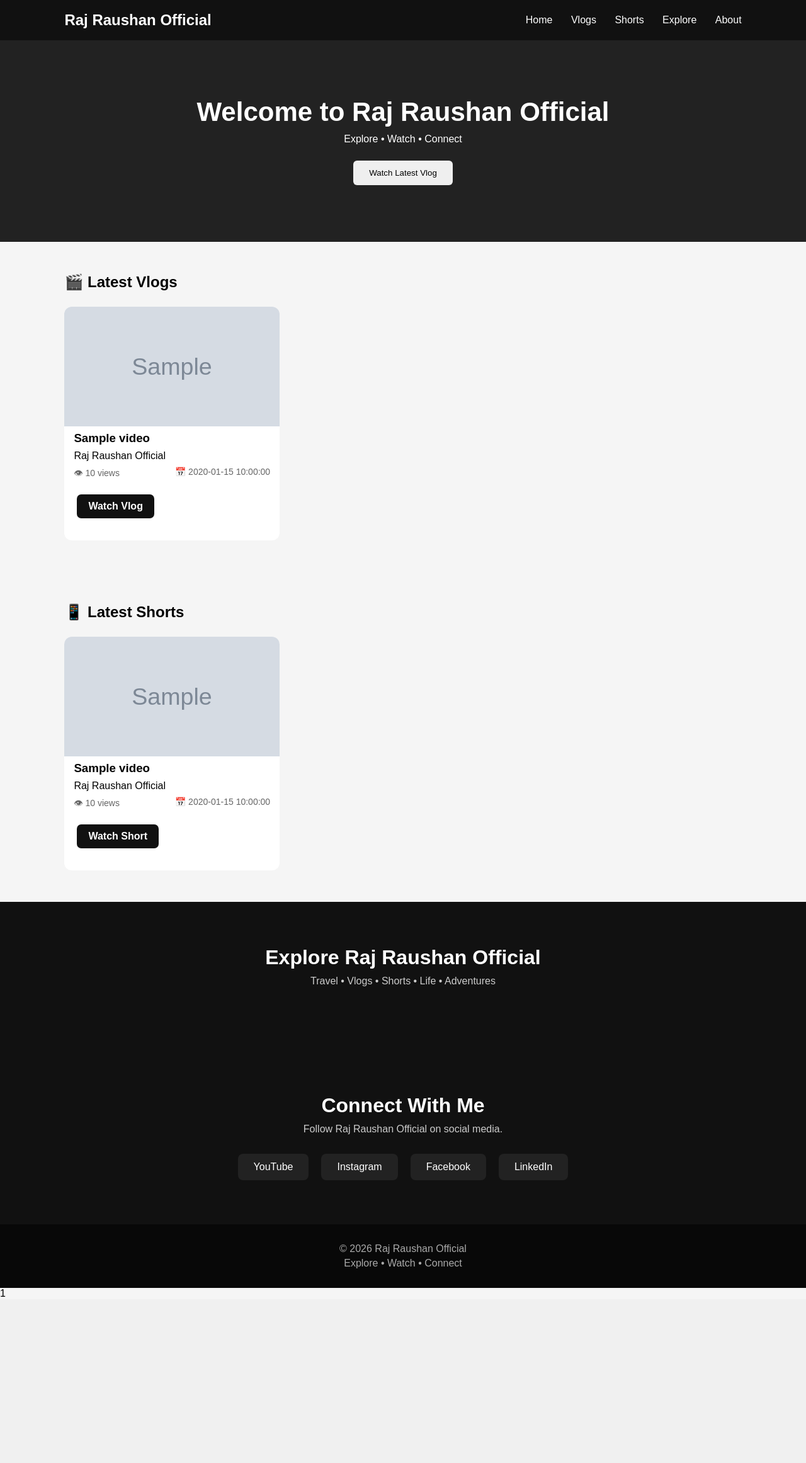
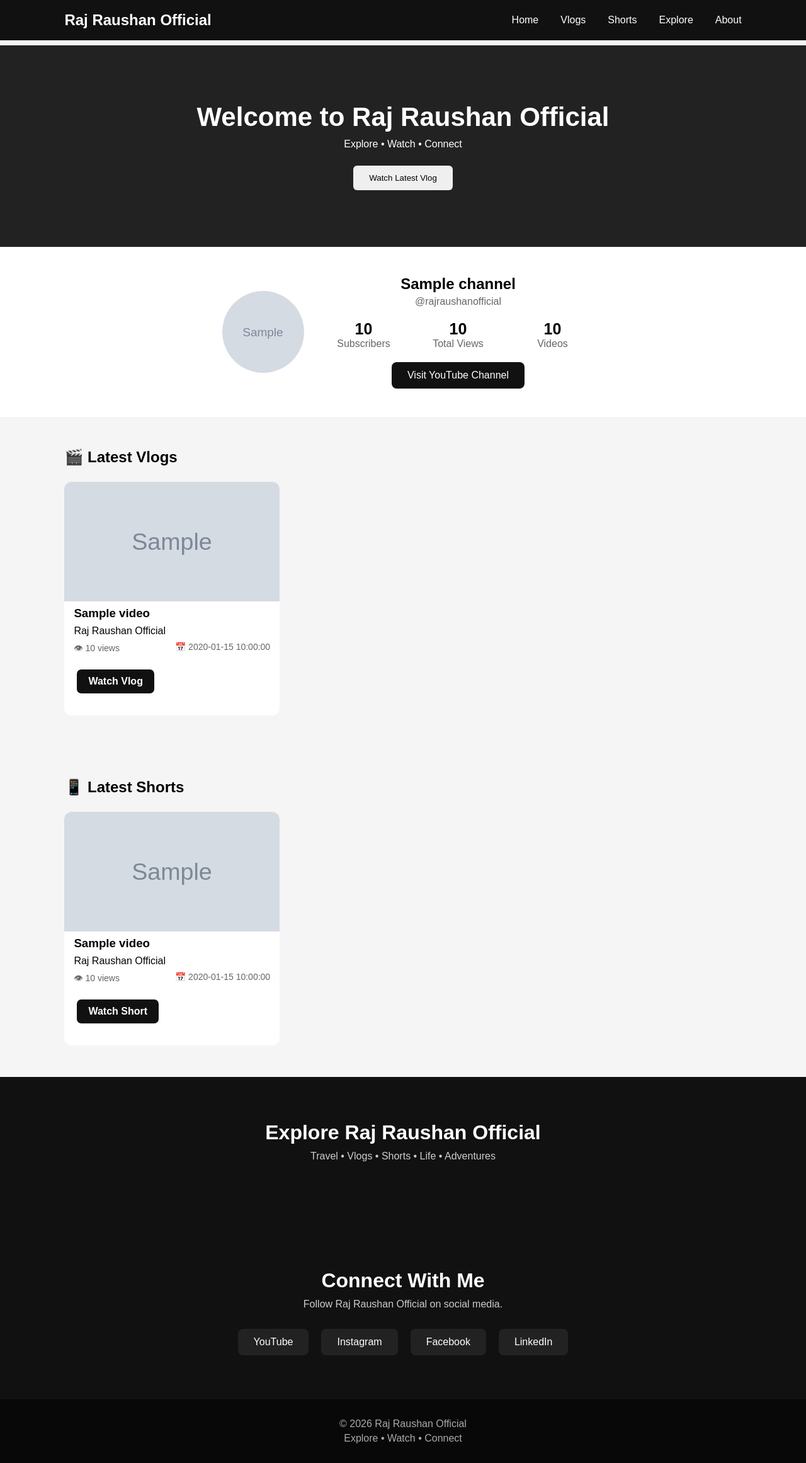
Before and after one commit to rajraushankumar/Raj_Raushan_Official, a Flask app: template templates/index.html in a window 1280 px wide. Shown: the whole page at 63% size. Before the commit the page ends 2059 px from the top, so only its background shows below. Run offline with Flask 3, Linux system fonts and the light colour scheme; the template is opened without the code that fills it: most values are stand-ins (such as "Sample title", 1, 10 or a date in 2020); grey boxes marked "Sample" are stand-in pictures.

Commit message:
"feat: add YouTube channel stats and improve homepage layout"

```diff
--- a/app.py
+++ b/app.py
@@ -5,6 +5,10 @@
 from flask import Flask, render_template
 from dotenv import load_dotenv
 
+
+# =========================
+# BASIC SETUP
+# =========================
 
 load_dotenv()
 
@@ -14,6 +18,10 @@
 CHANNEL_HANDLE = "@rajraushanofficial"
 
 
+# =========================
+# GET LATEST VIDEOS
+# =========================
+
 def get_latest_videos():
 
     if not API_KEY:
@@ -22,7 +30,7 @@
 
     try:
 
-        # Channel details
+        # Get channel uploads playlist
         channel_url = "https://www.googleapis.com/youtube/v3/channels"
 
         channel_params = {
@@ -43,7 +51,6 @@
             print("Channel not found")
             return []
 
-        # Upload playlist ID
         playlist_id = (
             channel_data["items"][0]
             ["contentDetails"]
@@ -51,13 +58,14 @@
             ["uploads"]
         )
 
-        # Latest videos
+
+        # Get latest uploads
         playlist_url = "https://www.googleapis.com/youtube/v3/playlistItems"
 
         playlist_params = {
             "part": "snippet",
             "playlistId": playlist_id,
-            "maxResults": 6,
+            "maxResults": 12,
             "key": API_KEY
         }
 
@@ -81,7 +89,8 @@
 
             video_ids.append(video_id)
 
-            # Date
+
+            # Upload date
             raw_date = snippet.get("publishedAt", "")
 
             try:
@@ -90,7 +99,7 @@
                     "%Y-%m-%dT%H:%M:%SZ"
                 ).strftime("%d %b %Y")
 
-            except:
+            except ValueError:
                 upload_date = raw_date
 
 
@@ -120,7 +129,10 @@
             })
 
 
-        # Get views
+        # =========================
+        # GET VIDEO VIEWS
+        # =========================
+
         if video_ids:
 
             stats_url = "https://www.googleapis.com/youtube/v3/videos"
@@ -169,10 +181,71 @@
         return []
 
 
+# =========================
+# GET CHANNEL INFORMATION
+# =========================
+
+def get_channel_info():
+
+    if not API_KEY:
+        return None
+
+    try:
+
+        url = "https://www.googleapis.com/youtube/v3/channels"
+
+        params = {
+            "part": "snippet,statistics",
+            "forHandle": CHANNEL_HANDLE,
+            "key": API_KEY
+        }
+
+        response = requests.get(
+            url,
+            params=params,
+            timeout=10
+        )
+
+        data = response.json()
+
+        if not data.get("items"):
+            return None
+
+        channel = data["items"][0]
+
+        return {
+            "name": channel["snippet"]["title"],
+
+            "profile_image":
+                channel["snippet"]["thumbnails"]["high"]["url"],
+
+            "subscribers":
+                channel["statistics"].get("subscriberCount", "0"),
+
+            "views":
+                channel["statistics"].get("viewCount", "0"),
+
+            "videos":
+                channel["statistics"].get("videoCount", "0")
+        }
+
+
+    except Exception as error:
+
+        print("Channel Error:", error)
+
+        return None
+
+
+# =========================
+# HOME PAGE
+# =========================
+
 @app.route("/")
 def home():
 
     videos = get_latest_videos()
+    channel = get_channel_info()
 
     vlogs = []
     shorts = []
@@ -187,8 +260,21 @@
         else:
             vlogs.append(video)
 
+
     return render_template(
         "index.html",
         vlogs=vlogs,
-        shorts=shorts
+        shorts=shorts,
+        channel=channel
     )
+
+
+# =========================
+# RUN WEBSITE
+# =========================
+
+if __name__ == "__main__":
+
+    print("Starting Raj Raushan Official...")
+
+    app.run(debug=True)
--- a/static/css/style.css
+++ b/static/css/style.css
@@ -10,18 +10,29 @@
 }
 
 .navbar {
+    position: sticky;
+    top: 0;
+    z-index: 99999;
+
+    width: 100%;
     display: flex;
     justify-content: space-between;
     align-items: center;
+
     padding: 18px 8%;
     background: #111;
     color: white;
 }
 
+.nav-links {
+    display: flex;
+    align-items: center;
+    gap: 35px;
+}
+
 .nav-links a {
     color: white;
     text-decoration: none;
-    margin-left: 25px;
 }
 
 .hero {
@@ -240,3 +251,137 @@
 .watch-btn:hover {
     background: #333;
 }
+
+.channel-profile {
+    display: flex;
+    justify-content: center;
+    align-items: center;
+
+    gap: 45px;
+    padding: 45px 20px;
+
+    background: white;
+}
+
+.channel-image {
+    width: 130px;
+    height: 130px;
+    border-radius: 50%;
+    object-fit: cover;
+}
+
+.channel-details {
+    text-align: center;
+}
+
+.channel-details h2 {
+    margin-bottom: 5px;
+}
+
+.channel-details p {
+    margin-bottom: 20px;
+    color: #666;
+}
+
+.channel-stats {
+    display: flex;
+    justify-content: center;
+    align-items: center;
+
+    gap: 60px;
+    margin: 20px 0;
+}
+
+.channel-stats div {
+    display: flex;
+    flex-direction: column;
+    align-items: center;
+
+    min-width: 100px;
+}
+
+.channel-stats strong {
+    font-size: 25px;
+}
+
+.channel-stats span {
+    color: #666;
+}
+
+.channel-btn {
+    display: inline-block;
+
+    padding: 12px 25px;
+
+    background: #111;
+    color: white;
+
+    text-decoration: none;
+    border-radius: 8px;
+}
+
+/* FIXED NAVBAR */
+
+.navbar {
+    position: fixed;
+    top: 0;
+    left: 0;
+    width: 100%;
+    z-index: 9999;
+
+    display: flex;
+    justify-content: space-between;
+    align-items: center;
+
+    padding: 18px 8%;
+    background: #111;
+    color: white;
+}
+
+body {
+    padding-top: 72px;
+}
+
+
+/* CHANNEL PROFILE */
+
+.channel-profile {
+    display: flex;
+    justify-content: center;
+    align-items: center;
+    gap: 45px;
+
+    padding: 45px 8%;
+    background: white;
+}
+
+.channel-details {
+    text-align: center;
+}
+
+.channel-stats {
+    display: flex;
+    justify-content: center;
+    gap: 50px;
+    margin: 20px 0;
+}
+
+.channel-stats div {
+    display: flex;
+    flex-direction: column;
+    align-items: center;
+}
+
+.channel-image {
+    width: 130px;
+    height: 130px;
+    border-radius: 50%;
+    object-fit: cover;
+}
+
+#vlogs,
+#shorts,
+#explore,
+#about {
+    scroll-margin-top: 90px;
+}
--- a/templates/index.html
+++ b/templates/index.html
@@ -10,7 +10,6 @@
 
     <title>Raj Raushan Official</title>
 
-    <!-- CSS File -->
     <link
         rel="stylesheet"
         href="{{ url_for('static', filename='css/style.css') }}"
@@ -46,13 +45,17 @@
 
 
 
-    <!-- ================= HERO SECTION ================= -->
+    <!-- ================= HERO ================= -->
 
     <section class="hero">
 
-        <h1>Welcome to Raj Raushan Official</h1>
+        <h1>
+            Welcome to Raj Raushan Official
+        </h1>
 
-        <p>Explore • Watch • Connect</p>
+        <p>
+            Explore • Watch • Connect
+        </p>
 
         <a href="#vlogs">
 
@@ -66,11 +69,101 @@
 
 
 
-    <!-- ================= VLOG SECTION ================= -->
+    <!-- ================= CHANNEL PROFILE ================= -->
 
-    <section class="videos" id="vlogs">
+    {% if channel %}
 
-        <h2>🎬 Latest Vlogs</h2>
+    <section class="channel-profile">
+
+        <img
+            src="{{ channel.profile_image }}"
+            alt="Raj Raushan Official"
+            class="channel-image"
+        >
+
+
+        <div class="channel-details">
+
+            <h2>
+                {{ channel.name }}
+            </h2>
+
+            <p>
+                @rajraushanofficial
+            </p>
+
+
+            <div class="channel-stats">
+
+
+                <div>
+
+                    <strong>
+                        {{ "{:,}".format(channel.subscribers|int) }}
+                    </strong>
+
+                    <span>
+                        Subscribers
+                    </span>
+
+                </div>
+
+
+                <div>
+
+                    <strong>
+                        {{ "{:,}".format(channel.views|int) }}
+                    </strong>
+
+                    <span>
+                        Total Views
+                    </span>
+
+                </div>
+
+
+                <div>
+
+                    <strong>
+                        {{ "{:,}".format(channel.videos|int) }}
+                    </strong>
+
+                    <span>
+                        Videos
+                    </span>
+
+                </div>
+
+
+            </div>
+
+
+            <a
+                href="https://www.youtube.com/@rajraushanofficial"
+                target="_blank"
+                class="channel-btn"
+            >
+                Visit YouTube Channel
+            </a>
+
+        </div>
+
+    </section>
+
+    {% endif %}
+
+
+
+    <!-- ================= VLOGS ================= -->
+
+    <section
+        class="videos"
+        id="vlogs"
+    >
+
+        <h2>
+            🎬 Latest Vlogs
+        </h2>
 
 
         <div class="video-container">
@@ -85,8 +178,6 @@
                 <div class="video-card">
 
 
-                    <!-- Thumbnail -->
-
                     <a
                         href="{{ video.url }}"
                         target="_blank"
@@ -99,9 +190,6 @@
 
                     </a>
 
-
-
-                    <!-- Video Information -->
 
                     <div class="video-info">
 
@@ -116,43 +204,28 @@
                         </p>
 
 
-
-                        <!-- Views + Date -->
-
                         <div class="video-meta">
 
-
                             <span>
-
                                 👁
                                 {{ "{:,}".format(video.views|int) }}
                                 views
-
                             </span>
 
-
                             <span>
-
                                 📅
                                 {{ video.published_at }}
-
                             </span>
-
 
                         </div>
 
-
-
-                        <!-- Watch Button -->
 
                         <a
                             href="{{ video.url }}"
                             target="_blank"
                             class="watch-btn"
                         >
-
                             Watch Vlog
-
                         </a>
 
 
@@ -190,14 +263,16 @@
 
 
 
-    <!-- ================= SHORTS SECTION ================= -->
+    <!-- ================= SHORTS ================= -->
 
     <section
         class="videos shorts-section"
         id="shorts"
     >
 
-        <h2>📱 Latest Shorts</h2>
+        <h2>
+            📱 Latest Shorts
+        </h2>
 
 
         <div class="video-container">
@@ -212,8 +287,6 @@
                 <div class="video-card">
 
 
-                    <!-- Thumbnail -->
-
                     <a
                         href="{{ video.url }}"
                         target="_blank"
@@ -226,9 +299,6 @@
 
                     </a>
 
-
-
-                    <!-- Short Information -->
 
                     <div class="video-info">
 
@@ -243,43 +313,28 @@
                         </p>
 
 
-
-                        <!-- Views + Date -->
-
                         <div class="video-meta">
 
-
                             <span>
-
                                 👁
                                 {{ "{:,}".format(video.views|int) }}
                                 views
-
                             </span>
 
-
                             <span>
-
                                 📅
                                 {{ video.published_at }}
-
                             </span>
-
 
                         </div>
 
-
-
-                        <!-- Watch Button -->
 
                         <a
                             href="{{ video.url }}"
                             target="_blank"
                             class="watch-btn"
                         >
-
                             Watch Short
-
                         </a>
 
 
@@ -317,7 +372,7 @@
 
 
 
-    <!-- ================= EXPLORE SECTION ================= -->
+    <!-- ================= EXPLORE ================= -->
 
     <section
         class="social-section"
@@ -371,18 +426,12 @@
             </a>
 
 
-            <a
-                href="#"
-                target="_blank"
-            >
+            <a href="#">
                 Facebook
             </a>
 
 
-            <a
-                href="#"
-                target="_blank"
-            >
+            <a href="#">
                 LinkedIn
             </a>
 
@@ -397,16 +446,13 @@
 
     <footer>
 
-
         <p>
             © 2026 Raj Raushan Official
         </p>
 
-
         <p>
             Explore • Watch • Connect
         </p>
-
 
     </footer>
 
@@ -421,4 +467,4 @@
 
 </body>
 
-</html>1
+</html>
```
